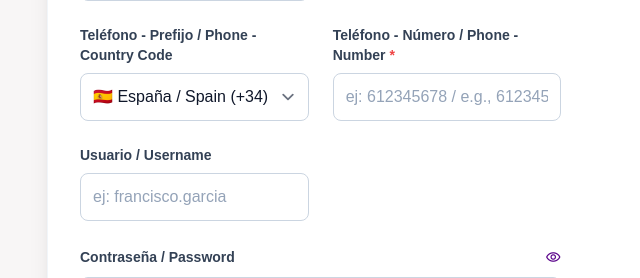
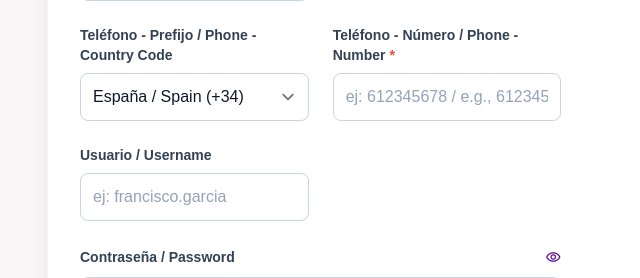
Before and after one commit to OMCDev17/IUBOLAB, a PHP site: page /IUBOLAB/registro in a window 1280 px wide. Shown: the part 701-979 px from the top of the page, without its empty margins (193-833 px from the left). Run offline with PHP 8.4, Linux system fonts and the light colour scheme; data comes from the database, SQL or seed files in the repository; some libraries are stand-ins or nearby versions; some web fonts are replaced.

Commit message:
cambio errores utf

```diff
--- a/Formulario.php
+++ b/Formulario.php
@@ -181,45 +181,45 @@ try {
                                         <label class="flex flex-col gap-2">
                                             <p class="text-slate-700 dark:text-slate-300 text-sm font-semibold">Teléfono - Prefijo / Phone - Country Code</p>
                                             <select class="form-select rounded-lg border-slate-300 dark:border-slate-700 bg-white dark:bg-slate-800 focus:ring-primary focus:border-primary h-12" name="phone_prefix" required>
-                                                <option value="+34" selected>🇪🇸 España / Spain (+34)</option>
-                                                <option value="+1">ðŸ‡ºðŸ‡¸ Estados Unidos / USA (+1)</option>
-                                                <option value="+44">ðŸ‡¬ðŸ‡§ Reino Unido / UK (+44)</option>
-                                                <option value="+33">ðŸ‡«ðŸ‡· Francia / France (+33)</option>
-                                                <option value="+49">ðŸ‡©ðŸ‡ª Alemania / Germany (+49)</option>
-                                                <option value="+39">ðŸ‡®ðŸ‡¹ Italia / Italy (+39)</option>
-                                                <option value="+81">🇯🇵 Japón / Japan (+81)</option>
-                                                <option value="+86">ðŸ‡¨ðŸ‡³ China (+86)</option>
-                                                <option value="+91">ðŸ‡®ðŸ‡³ India (+91)</option>
-                                                <option value="+55">ðŸ‡§ðŸ‡· Brasil / Brazil (+55)</option>
-                                                <option value="+52">🇲🇽 México / Mexico (+52)</option>
-                                                <option value="+54">ðŸ‡¦ðŸ‡· Argentina (+54)</option>
-                                                <option value="+56">ðŸ‡¨ðŸ‡± Chile (+56)</option>
-                                                <option value="+506">ðŸ‡¨ðŸ‡· Costa Rica (+506)</option>
-                                                <option value="+57">ðŸ‡¨ðŸ‡´ Colombia (+57)</option>
-                                                <option value="+51">🇵🇪 Perú / Peru (+51)</option>
-                                                <option value="+58">ðŸ‡»ðŸ‡ª Venezuela (+58)</option>
-                                                <option value="+36">🇭🇺 Hungría / Hungary (+36)</option>
-                                                <option value="+48">ðŸ‡µðŸ‡± Polonia / Poland (+48)</option>
-                                                <option value="+31">ðŸ‡³ðŸ‡± Países Bajos / Netherlands (+31)</option>
-                                                <option value="+32">🇧🇪 Bélgica / Belgium (+32)</option>
-                                                <option value="+43">ðŸ‡¦ðŸ‡¹ Austria (+43)</option>
-                                                <option value="+41">ðŸ‡¨ðŸ‡­ Suiza / Switzerland (+41)</option>
-                                                <option value="+46">ðŸ‡¸ðŸ‡ª Suecia / Sweden (+46)</option>
-                                                <option value="+47">ðŸ‡³ðŸ‡´ Noruega / Norway (+47)</option>
-                                                <option value="+45">ðŸ‡©ðŸ‡° Dinamarca / Denmark (+45)</option>
-                                                <option value="+358">ðŸ‡«ðŸ‡® Finlandia / Finland (+358)</option>
-                                                <option value="+30">ðŸ‡¬ðŸ‡· Grecia / Greece (+30)</option>
-                                                <option value="+60">ðŸ‡²ðŸ‡¾ Malasia / Malaysia (+60)</option>
-                                                <option value="+65">ðŸ‡¸ðŸ‡¬ Singapur / Singapore (+65)</option>
-                                                <option value="+62">ðŸ‡®ðŸ‡© Indonesia (+62)</option>
-                                                <option value="+66">ðŸ‡¹ðŸ‡­ Tailandia / Thailand (+66)</option>
-                                                <option value="+84">ðŸ‡»ðŸ‡³ Vietnam (+84)</option>
-                                                <option value="+82">ðŸ‡°ðŸ‡· Corea del Sur / South Korea (+82)</option>
-                                                <option value="+61">ðŸ‡¦ðŸ‡º Australia (+61)</option>
-                                                <option value="+64">ðŸ‡³ðŸ‡¿ Nueva Zelanda / New Zealand (+64)</option>
-                                                <option value="+27">🇿🇦 Sudáfrica / South Africa (+27)</option>
-                                                <option value="+20">ðŸ‡ªðŸ‡¬ Egipto / Egypt (+20)</option>
-                                                <option value="+212">ðŸ‡²ðŸ‡¦ Marruecos / Morocco (+212)</option>
+                                                <option value="+34" selected>España / Spain (+34)</option>
+                                                <option value="+1"> Estados Unidos / USA (+1)</option>
+                                                <option value="+44"> Reino Unido / UK (+44)</option>
+                                                <option value="+33"> Francia / France (+33)</option>
+                                                <option value="+49"> Alemania / Germany (+49)</option>
+                                                <option value="+39"> Italia / Italy (+39)</option>
+                                                <option value="+81">Japón / Japan (+81)</option>
+                                                <option value="+86">China (+86)</option>
+                                                <option value="+91"> India (+91)</option>
+                                                <option value="+55"> Brasil / Brazil (+55)</option>
+                                                <option value="+52"> México / Mexico (+52)</option>
+                                                <option value="+54"> Argentina (+54)</option>
+                                                <option value="+56">Chile (+56)</option>
+                                                <option value="+506">Costa Rica (+506)</option>
+                                                <option value="+57">Colombia (+57)</option>
+                                                <option value="+51">Perú / Peru (+51)</option>
+                                                <option value="+58">Venezuela (+58)</option>
+                                                <option value="+36">Hungría / Hungary (+36)</option>
+                                                <option value="+48">Polonia / Poland (+48)</option>
+                                                <option value="+31">Países Bajos / Netherlands (+31)</option>
+                                                <option value="+32">Bélgica / Belgium (+32)</option>
+                                                <option value="+43">Austria (+43)</option>
+                                                <option value="+41">Suiza / Switzerland (+41)</option>
+                                                <option value="+46">Suecia / Sweden (+46)</option>
+                                                <option value="+47">Noruega / Norway (+47)</option>
+                                                <option value="+45">Dinamarca / Denmark (+45)</option>
+                                                <option value="+358">Finlandia / Finland (+358)</option>
+                                                <option value="+30">Grecia / Greece (+30)</option>
+                                                <option value="+60">Malasia / Malaysia (+60)</option>
+                                                <option value="+65">Singapur / Singapore (+65)</option>
+                                                <option value="+62">Indonesia (+62)</option>
+                                                <option value="+66">Tailandia / Thailand (+66)</option>
+                                                <option value="+84">Vietnam (+84)</option>
+                                                <option value="+82">Corea del Sur / South Korea (+82)</option>
+                                                <option value="+61">Australia (+61)</option>
+                                                <option value="+64">Nueva Zelanda / New Zealand (+64)</option>
+                                                <option value="+27">Sudáfrica / South Africa (+27)</option>
+                                                <option value="+20">Egipto / Egypt (+20)</option>
+                                                <option value="+212">Marruecos / Morocco (+212)</option>
                                             </select>
                                         </label>
                                         <label class="flex flex-col gap-2">
```
